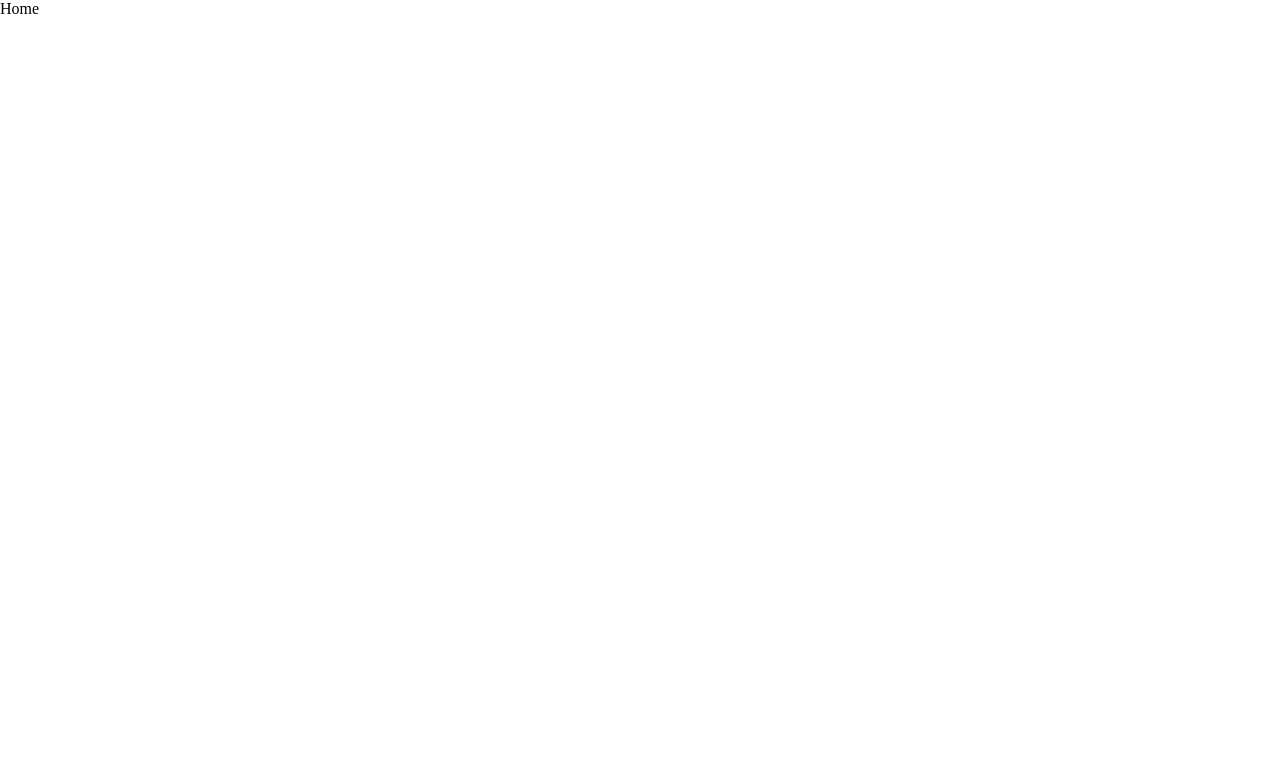
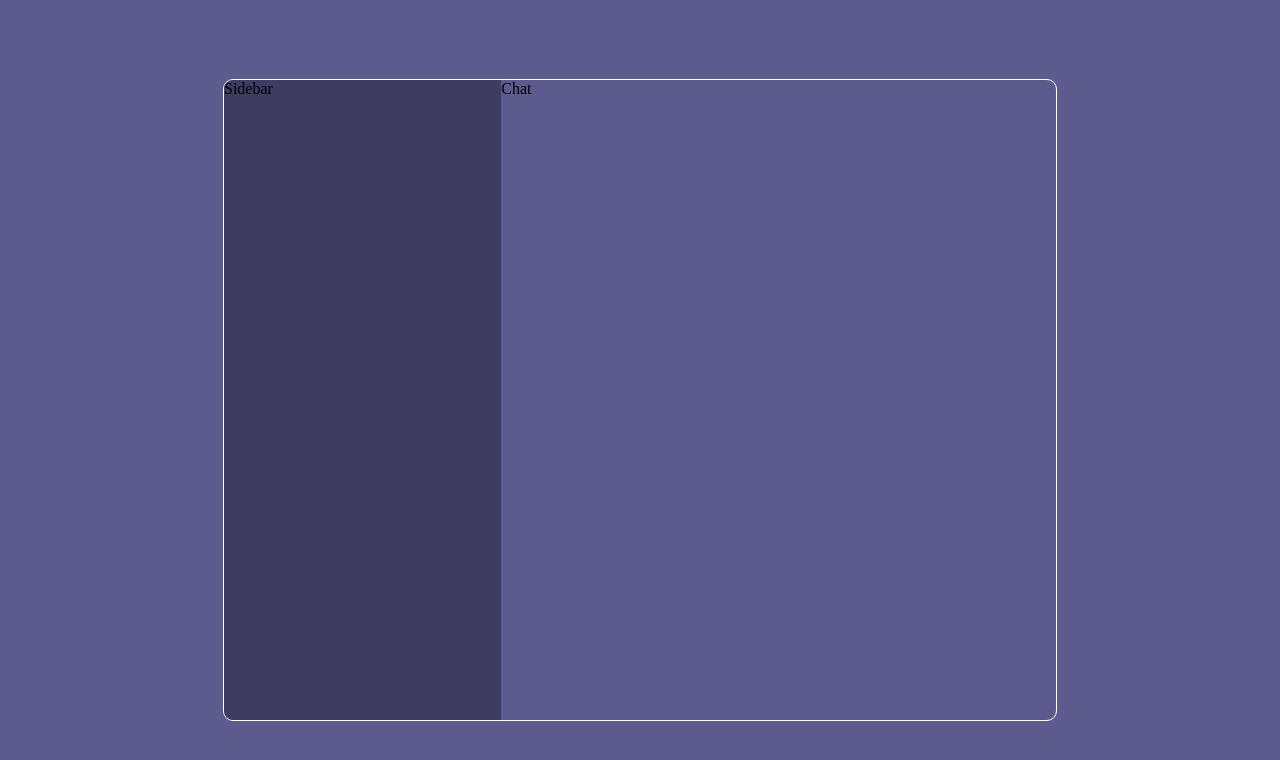
Before and after one commit to namitmalasi/chatter, a React (Create React App) app: page / in a window 1280 px wide. Shown: the top 760 px of the page. Built offline with nearby package versions, Linux system fonts and the light colour scheme.

Commit message:
added components folder and created the home page design

```diff
--- /dev/null
+++ b/src/components/Chat.js
@@ -0,0 +1,7 @@
+import React from "react";
+
+const Chat = () => {
+  return <div className="chat">Chat</div>;
+};
+
+export default Chat;
--- /dev/null
+++ b/src/components/Sidebar.js
@@ -0,0 +1,7 @@
+import React from "react";
+
+const Sidebar = () => {
+  return <div className="sidebar">Sidebar</div>;
+};
+
+export default Sidebar;
--- a/src/pages/Home.js
+++ b/src/pages/Home.js
@@ -1,9 +1,16 @@
-import React from 'react'
+import React from "react";
+import Sidebar from "../components/Sidebar";
+import Chat from "../components/Chat";
 
 const Home = () => {
   return (
-    <div>Home</div>
-  )
-}
+    <div className="home">
+      <div className="container">
+        <Sidebar />
+        <Chat />
+      </div>
+    </div>
+  );
+};
 
-export default Home
+export default Home;
--- a/src/style.scss
+++ b/src/style.scss
@@ -71,3 +71,28 @@
     }
   }
 }
+
+.home {
+  background-color: #5d5b8d;
+  height: 100vh;
+  display: flex;
+  justify-content: center;
+  align-items: center;
+
+  .container {
+    border: 1px solid white;
+    border-radius: 10px;
+    width: 65%;
+    height: 80%;
+    display: flex;
+    overflow: hidden;
+
+    .sidebar {
+      flex: 1;
+      background-color: #3e3c61;
+    }
+    .chat {
+      flex: 2;
+    }
+  }
+}
```
Also changed, not shown: src/components/Chats.js (added, +9 -0 lines), src/components/Input.js (added, +9 -0 lines), src/components/Message.js (added, +9 -0 lines), src/components/Navbar.js (added, +9 -0 lines), src/components/Search.js (added, +9 -0 lines).
